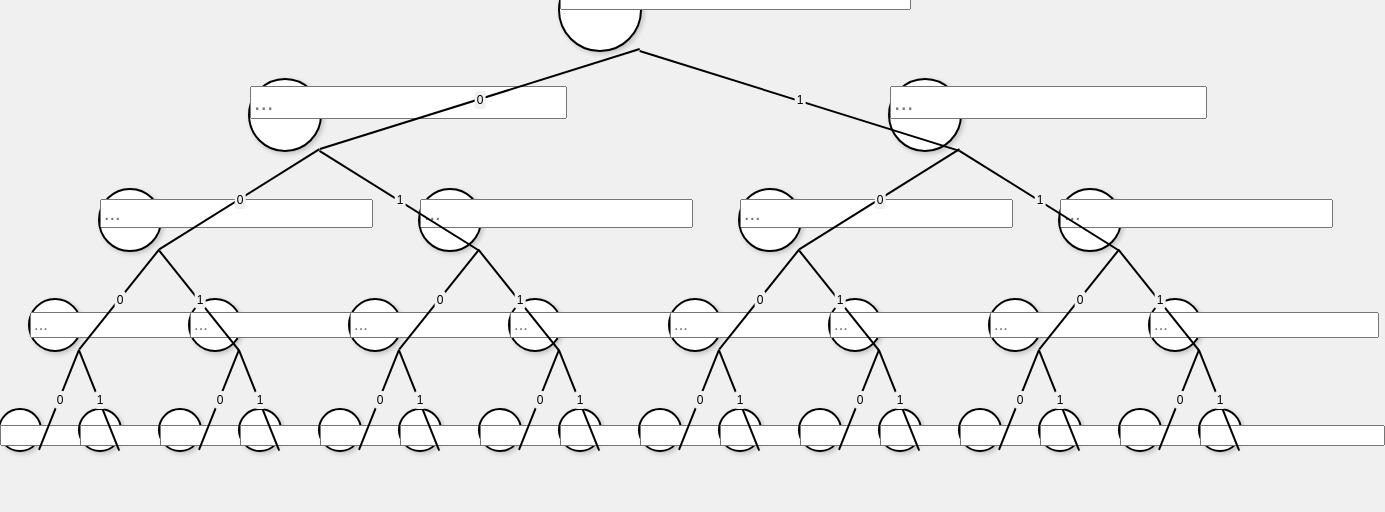
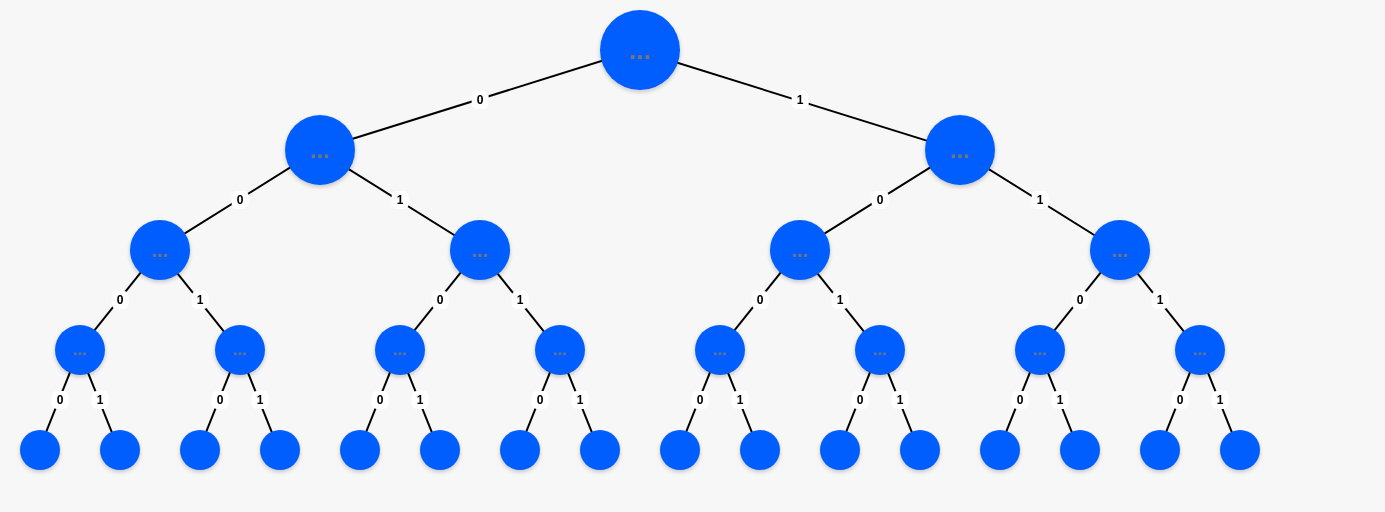
Before and after one commit to Xantraphax/komprimieren, a plain HTML site: page index.html in a window 1280 px wide. Shown: the whole page, 1385 px wide, since content can reach past the window. Drawn offline with Linux system fonts and the light colour scheme.

Commit message:
Update style.css

```diff
--- a/style.css
+++ b/style.css
@@ -1,39 +1,61 @@
+/* Basisstile */
 body {
+  margin: 0;
   font-family: Arial, sans-serif;
   display: flex;
   justify-content: center;
   align-items: center;
   height: 100vh;
-  margin: 0;
-  background-color: #f0f0f0;
+  background-color: #f7f7f7;
 }
 
 #tree-container {
   position: relative;
   width: 100%;
   height: 100%;
+  overflow: hidden;
 }
 
+/* Knoten */
 .node {
   position: absolute;
   width: 50px;
   height: 50px;
-  background-color: #fff;
-  border: 2px solid #000;
+  background-color: #005eff;
   border-radius: 50%;
+  display: flex;
+  justify-content: center;
+  align-items: center;
+  box-shadow: 0 2px 4px rgba(0, 0, 0, 0.2);
+  z-index: 2; /* Sicherstellen, dass die Knoten über den Pfaden liegen */
+  transition: transform 0.3s, opacity 0.3s;
+}
+
+.node input {
+  width: 80%;
+  height: 80%;
   text-align: center;
-  line-height: 50px;
-  font-size: 14px;
+  border: none;
+  background: none;
+  color: white;
+  font-weight: bold;
+  outline: none;
+  font-size: calc(1rem - 0.1vw);
+}
+
+/* Pfade */
+div[style*="rotate"] {
+  z-index: 1; /* Sicherstellen, dass Pfade unter den Knoten liegen */
+}
+
+/* Kantenbeschriftungen */
+.edge-label {
+  position: absolute;
+  background-color: white;
+  padding: 2px 5px;
+  border-radius: 5px;
+  font-size: 12px;
   font-weight: bold;
   transform: translate(-50%, -50%);
-  box-shadow: 2px 2px 5px rgba(0, 0, 0, 0.2);
+  z-index: 3;
 }
-
-.edge-label {
-  position: absolute;
-  font-size: 12px;
-  background-color: #f0f0f0;
-  padding: 2px;
-  border-radius: 3px;
-  transform: translate(-50%, -50%);
-}
```
